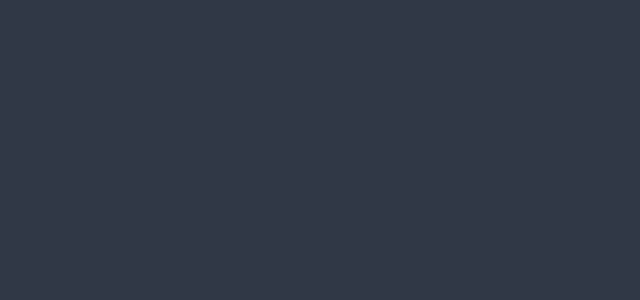
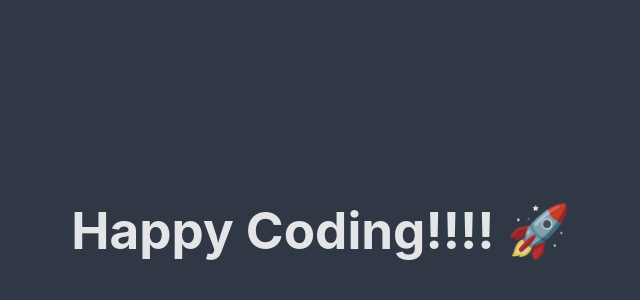
Before and after one commit to mikelagumbay22/jmlagumbay.com, a React (Vite) app: page / in a window 1280 px wide. Shown: the part 170-470 px from the top of the page, without its empty margins (319-959 px from the left). Built offline with nearby package versions, Linux system fonts and the light colour scheme; the HTML template or start-up script is replaced by a standard one.

Commit message:
fix: update test code

```diff
--- a/src/App.jsx
+++ b/src/App.jsx
@@ -1,8 +1,6 @@
 function App() {
-  return
+  return   <h1>Happy Coding!!!! 🚀</h1>;
 
-  <h1>Happy Coding 🚀</h1>;
-  <h1>Lets do this! 🚀</h1>;
 
 }
 
```
